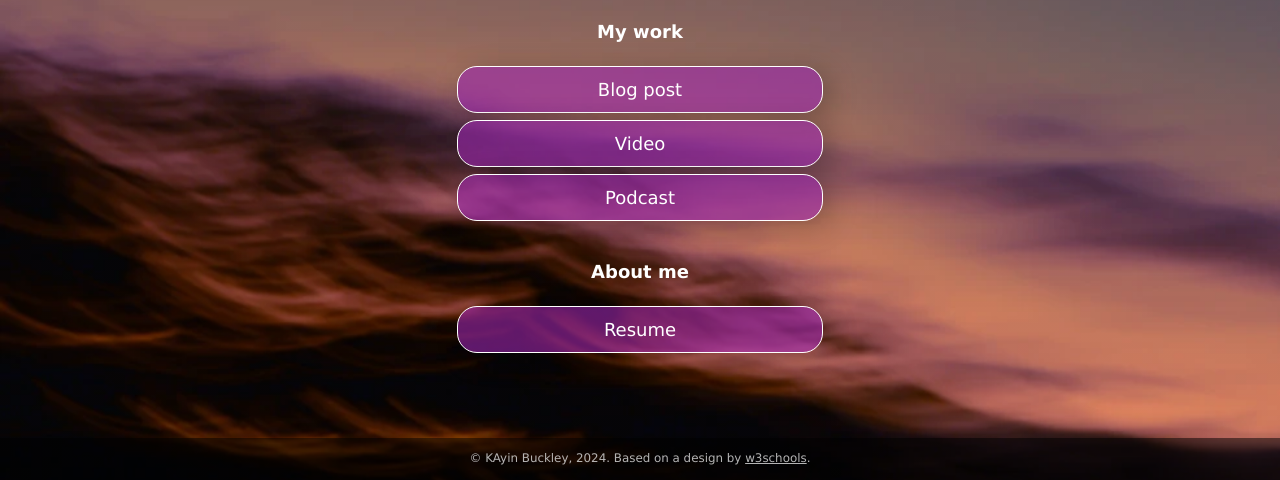
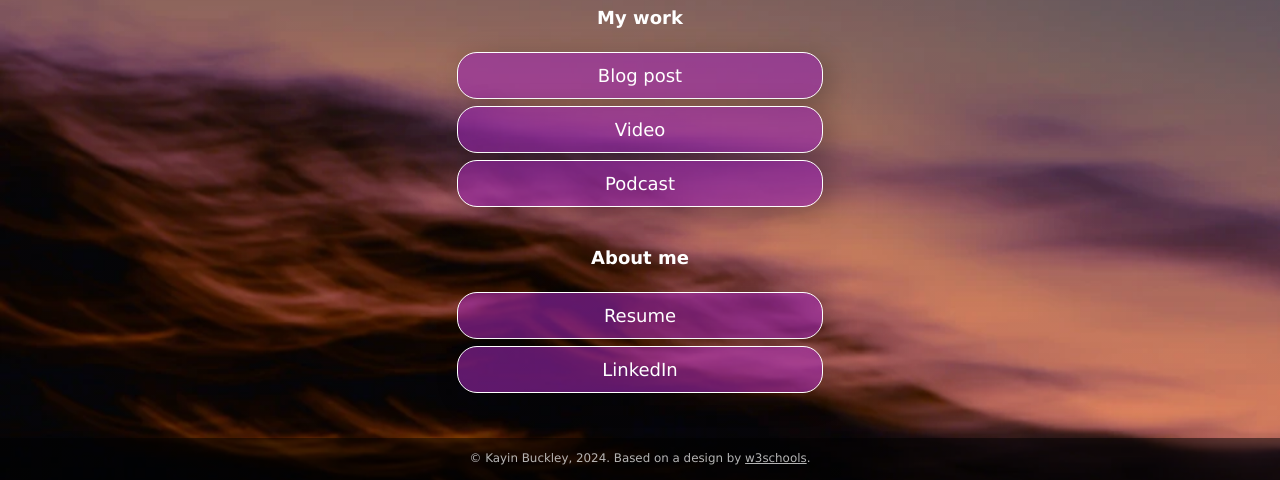
Before and after one commit to kayinb4/kayinb4.github.io, a plain HTML site: page index.html in a window 1280 px wide. Shown: the part 320-800 px from the top of the page. Drawn offline with Linux system fonts and the light colour scheme.

Commit message:
Update index.html

```diff
--- a/index.html
+++ b/index.html
@@ -18,7 +18,7 @@
       <img src="images/portrait.jpg" alt="Photo by Art Hauntington">
     </div>
     <div class="intro">
-      I'm <span class="name"><strong>Kayin Buckley</strong></span>, a research and a photographer. Currently depressed.
+      I'm <span class="name"><strong>Kayin Buckley</strong></span>, a student and aresearcher. Currently stressed & depressed.
     </div>
     <div class="section-header">
       <h1>My work</h1>
@@ -37,18 +37,18 @@
       <div class="button toggle">Video</div>
       <div class="slidedown">
         <div class="description">
-          <h2>Video title</h2>
-          <p>Add a short but appealing description of your video.</p>
-          <a href="#" class="external-link" target="_blank">Watch</a>
+          <h2>Mentality of van Dijk</h2>
+          <p>One injury didn’t end Virgil van Dijk’s story but revealed the resilience and strength that unfortuante young players of tomorrow can learn from.</p>
+          <a href="https://www.youtube.com/watch?v=SMfXb7Fg15Y&ab_channel=Bomaye%21" class="external-link" target="_blank">Watch</a>
         </div>
       </div>
 
       <div class="button toggle">Podcast</div>
       <div class="slidedown">
         <div class="description">
-          <h2>Podcast title</h2>
-          <p>Add a short but appealing description of your podcast</p>
-          <a href="#" class="external-link" target="_blank">Listen</a>
+          <h2>VT SoccerTalks | Ep 1. | The Future of AI in Soccer</h2>
+          <p>In this debut episode of VT SoccerTalks, we dive into how artificial intelligence is transforming soccer—from smarter game strategies to AI-powered performance tracking—and what it means for the sports future.</p>
+          <a href="https://soundcloud.com/nicholas-scanna/vt-soccertalks-ep-1-the-future-of-ai-in-soccer?si=7501b8796cc844e18c33601312ccafe6&utm_source=clipboard&utm_medium=text&utm_campaign=social_sharing" class="external-link" target="_blank">Listen</a>
         </div>
       </div>
     </div>
@@ -59,12 +59,13 @@
     </div>
 
     <div class="links-container">
-      <a href="https://drive.google.com" class="button" target="_blank">Resume</a>
+      <a href="https://drive.google.com/file/d/1oFxquZwNrgEE4IZS5dVVyKuVFfKat96q/view?usp=sharing" class="button" target="_blank">Resume</a>
+      <a href="https://www.linkedin.com/in/kayin-buckley/" class="button button-background-color" target="_blank">LinkedIn</a>
     </div>
 
   </div>
   <div class="footer">
-    <p>© KAyin Buckley, 2024. Based on a design by <a
+    <p>© Kayin Buckley, 2024. Based on a design by <a
         href="https://www.w3schools.com/howto/howto_website_create_linktree.asp" target="_blank">w3schools</a>.
     </p>
   </div>
```
